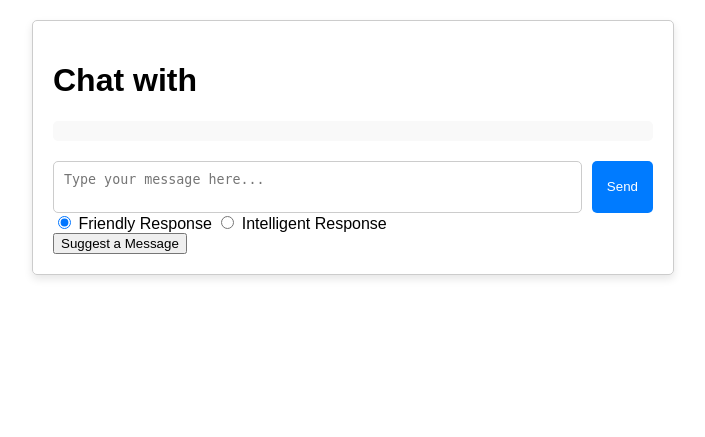
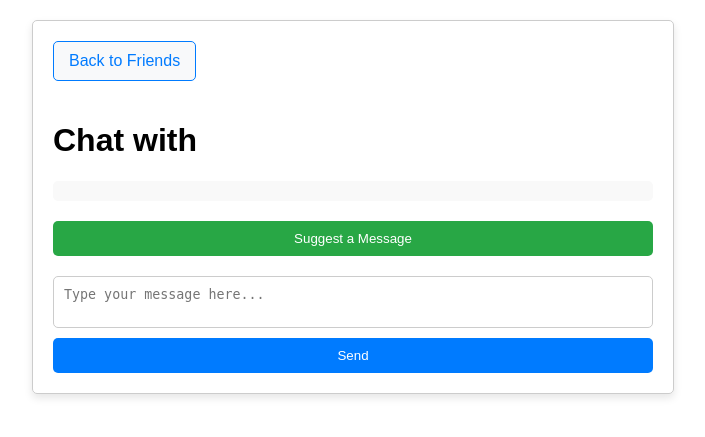
Before and after one commit to sirjanpreet/connect-court, a Flask app: template templates/chat.html in a window 1280 px wide. Shown: the top 437 px of the page, without its empty margins (287-992 px from the left). Run offline with Flask 3, Linux system fonts and the light colour scheme; the template is opened without the code that fills it, so the values that code supplies are empty.

Commit message:
chat bot

```diff
--- a/app.py
+++ b/app.py
@@ -18,7 +18,12 @@
 
 HUGGINGFACE_API_TOKEN = "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"
 
-generator = pipeline('text-generation', model='gpt2', framework = 'pt')
+generator = pipeline(
+    'text-generation',
+    model='gpt2',
+    framework='pt',
+    pad_token_id=50256  # GPT-2's eos_token_id
+)
 
 # Ensure upload folder exists
 if not os.path.exists(app.config['UPLOAD_FOLDER']):
@@ -482,46 +487,67 @@
 
     friend = User.query.get(friend_id)
 
-    # Get the response type from the request (default to 'friendly')
-    response_type = request.json.get('type', 'friendly')
+    if not friend:
+        return jsonify({"error": "Friend not found."}), 404
 
-    # Friendly response: Based on user profiles and interests
-    if response_type == 'friendly':
-        prompt = f"""
-        Suggest a friendly message for {current_user.name} to send to {friend.name}.
-        {current_user.name} is interested in {current_user.sports}, and {friend.name} enjoys {friend.sports}.
-        Be friendly and suggest a sports-related topic for conversation.
-        """
-        # Generate a message using GPT-2, with truncation enabled
-        result = generator(prompt, max_length=500, truncation=True)
+    # Fetch the last 10 messages between the two users
+    chat_history = ChatMessage.query.filter(
+        ((ChatMessage.sender_id == current_user.id) & (ChatMessage.recipient_id == friend_id)) |
+        ((ChatMessage.sender_id == friend_id) & (ChatMessage.recipient_id == current_user.id))
+    ).order_by(ChatMessage.timestamp.desc()).limit(10).all()
+
+    # Reverse chat history to have the oldest message first
+    chat_history = chat_history[::-1]
+
+    # Format the chat history for the prompt
+    chat_history_text = "\n".join(
+        [f"{msg.sender.name}: {msg.message}" for msg in chat_history]
+    )
+
+    # Construct the prompt with user profiles and chat history
+    prompt = f"""
+    The following is a conversation between {current_user.name} and {friend.name}.
+    {current_user.name}'s Profile:
+    - Sports: {current_user.sports or 'N/A'}
+    - Bio: {current_user.bio or 'N/A'}
+    - Interests: {current_user.interests or 'N/A'}
+    - Location: {current_user.location_city}, {current_user.location_state or 'N/A'}
+    - Languages: {current_user.languages or 'N/A'}
+    - School/Work: {current_user.school_work or 'N/A'}
+
+    {friend.name}'s Profile:
+    - Sports: {friend.sports or 'N/A'}
+    - Bio: {friend.bio or 'N/A'}
+    - Interests: {friend.interests or 'N/A'}
+    - Location: {friend.location_city}, {friend.location_state or 'N/A'}
+    - Languages: {friend.languages or 'N/A'}
+    - School/Work: {friend.school_work or 'N/A'}
+
+    Based on the above profiles and the chat history below, generate a relevant and engaging message for {current_user.name} to send to {friend.name} about meeting up to play some sports.
+
+    Chat History:
+    {chat_history_text}
+
+    {current_user.name}:
+    """
+
+    try:
+        # Generate a message using GPT-2 with max_new_tokens and return only the generated text
+        result = generator(
+            prompt,
+            max_new_tokens=50,       # Number of tokens to generate
+            return_full_text=False,  # Return only the generated text
+            truncation=True
+        )
         suggestion = result[0]['generated_text'].strip()
 
-    # Intelligent response: Based on recent chat history
-    elif response_type == 'intelligent':
-        # Fetch the last 10 messages between the two users
-        chat_history = ChatMessage.query.filter(
-            ((ChatMessage.sender_id == current_user.id) & (ChatMessage.recipient_id == friend_id)) |
-            ((ChatMessage.sender_id == friend_id) & (ChatMessage.recipient_id == current_user.id))
-        ).order_by(ChatMessage.timestamp.desc()).limit(10).all()
+        return jsonify({"suggestion": suggestion}), 200
 
-        # Reverse chat history to have the oldest message first
-        chat_history = chat_history[::-1]
+    except Exception as e:
+        # Log the exception (optional)
+        app.logger.error(f"Error generating message: {e}")
+        return jsonify({"error": "Failed to generate a suggestion."}), 500
 
-        # Format the chat history for the prompt
-        chat_history_text = "\n".join(
-            [f"{msg.sender.name}: {msg.message}" for msg in chat_history]
-        )
-
-        prompt = f"""
-        The following is a conversation between {current_user.name} and {friend.name}.
-        Generate an intelligent response for {current_user.name} based on the chat history:
-        {chat_history_text}
-        """
-        # Generate an intelligent response using GPT-2, with truncation enabled
-        result = generator(prompt, max_length=500, truncation=True)
-        suggestion = result[0]['generated_text'].strip()
-
-    return jsonify({"suggestion": suggestion}), 200
 
 
 if __name__ == '__main__':
--- a/templates/chat.html
+++ b/templates/chat.html
@@ -65,14 +65,17 @@
 
         #message-input {
             display: flex;
+            flex-direction: column;
         }
 
         #message-input textarea {
-            flex: 1;
             padding: 10px;
             border: 1px solid #ccc;
             border-radius: 5px;
             resize: none;
+            margin-bottom: 10px;
+            width: 100%;
+            box-sizing: border-box;
         }
 
         #message-input button {
@@ -81,7 +84,6 @@
             border: none;
             padding: 10px 15px;
             border-radius: 5px;
-            margin-left: 10px;
             cursor: pointer;
         }
 
@@ -95,6 +97,39 @@
             font-size: 14px;
             color: #888;
         }
+
+        .back-button {
+            background-color: #f8f9fa;
+            color: #007bff;
+            border: 1px solid #007bff;
+            padding: 10px 15px;
+            text-decoration: none;
+            border-radius: 5px;
+            display: inline-block;
+            margin-bottom: 20px;
+            cursor: pointer;
+        }
+
+        .back-button:hover {
+            background-color: #007bff;
+            color: white;
+        }
+
+        /* Style for the suggest message button */
+        #suggest-button {
+            background-color: #28a745;
+            color: #fff;
+            border: none;
+            padding: 10px 15px;
+            border-radius: 5px;
+            cursor: pointer;
+            margin-bottom: 20px;
+            width: 100%;
+        }
+
+        #suggest-button:hover {
+            background-color: #218838;
+        }
     </style>
 
     <!-- Auto-scroll script -->
@@ -106,16 +141,13 @@
 
         // Function to request a suggested message
         function suggestMessage() {
-            // Get the selected response type
-            let responseType = document.querySelector('input[name="response_type"]:checked').value;
-
             fetch('{{ url_for("suggest_message") }}', {
                 method: "POST",
                 headers: {
                     'Content-Type': 'application/json',
                 },
                 body: JSON.stringify({
-                    type: responseType  // Send the selected response type
+                    // No need to send 'type' as we're only generating an intelligent response
                 })
             })
             .then(response => response.json())
@@ -135,6 +167,9 @@
 <body>
 
 <div id="chat-container">
+    <!-- Back button -->
+    <a href="{{ url_for('friends') }}" class="back-button">Back to Friends</a>
+
     <h1>Chat with {{ friend.name }}</h1>
     <div id="chat-history">
         {# Initialize a namespace to keep track of the last message date #}
@@ -157,20 +192,14 @@
         {% endfor %}
     </div>
 
-    <!-- Chat input and suggestion area -->
+    <!-- Suggest Message Button -->
+    <button type="button" id="suggest-button" onclick="suggestMessage()">Suggest a Message</button>
+
+    <!-- Chat input and send button -->
     <form action="{{ url_for('chat') }}" method="POST" id="message-input">
         <textarea id="message-input-text" name="message" rows="2" placeholder="Type your message here..."></textarea>
         <button type="submit">Send</button>
     </form>
-
-    <!-- Add radio buttons to choose between friendly or intelligent response -->
-    <div>
-        <label><input type="radio" name="response_type" value="friendly" checked> Friendly Response</label>
-        <label><input type="radio" name="response_type" value="intelligent"> Intelligent Response</label>
-    </div>
-
-    <!-- Button to trigger message suggestion -->
-    <button type="button" onclick="suggestMessage()">Suggest a Message</button>
 </div>
 
 </body>
```
